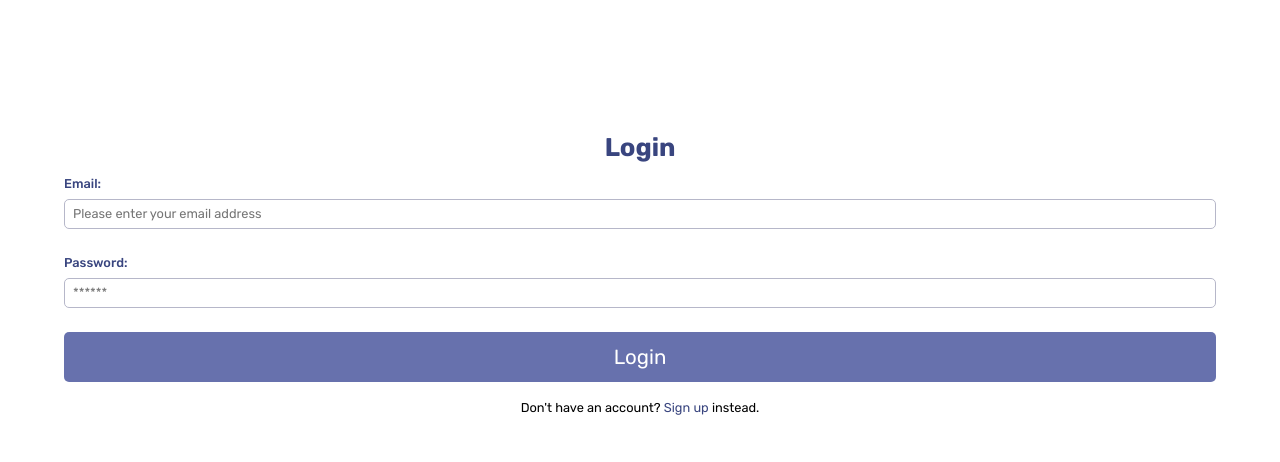
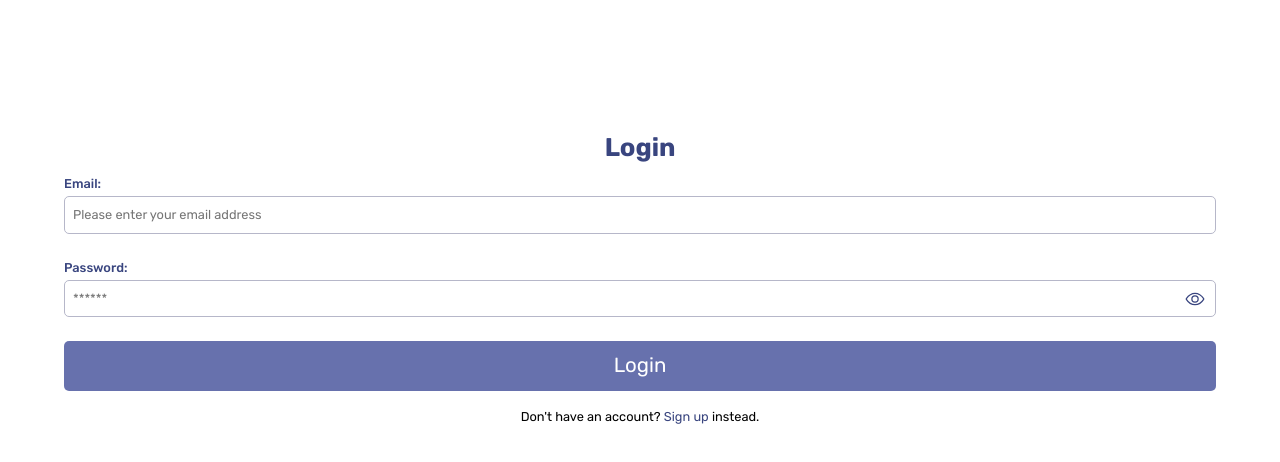
Before and after one commit to dvlapo/tailors-dairy, a React (Create React App) app: page / in a window 1280 px wide. Shown: the top 462 px of the page. Built offline with nearby package versions, Linux system fonts and the light colour scheme; a web font is replaced by a local one.

Commit message:
show password button

```diff
--- a/src/components/Login.js
+++ b/src/components/Login.js
@@ -7,6 +7,7 @@ const Login = ({ setLoginSuccess, setSignUpPage, setLoginPage }) => {
   const [password, setPassword] = useState('');
   const [someError, setSomeError] = useState(false);
   const [loading, setLoading] = useState(false);
+  const [showPassword, setShowPasword] = useState(false);
 
   const login = async (e) => {
     e.preventDefault();
@@ -47,8 +48,9 @@ const Login = ({ setLoginSuccess, setSignUpPage, setLoginPage }) => {
         />
 
         <label>Password:</label>
+        <div className="input">
           <input
-          type="password"
+            type={showPassword ? 'text' : 'password'}
             value={password}
             placeholder="******"
             onChange={(e) => {
@@ -57,6 +59,19 @@ const Login = ({ setLoginSuccess, setSignUpPage, setLoginPage }) => {
               setLoading(false);
             }}
           />
+          {showPassword ? (
+            <ion-icon
+              name="eye-off-outline"
+              onClick={() => setShowPasword(false)}
+            ></ion-icon>
+          ) : (
+            <ion-icon
+              name="eye-outline"
+              onClick={() => setShowPasword(true)}
+            ></ion-icon>
+          )}
+        </div>
+
         {someError && <p className="error">Invalid email or password</p>}
 
         {loading && !someError && (
--- a/src/components/styles/FormStyled.js
+++ b/src/components/styles/FormStyled.js
@@ -28,7 +28,7 @@ const FormStyled = styled.div`
   input {
     width: 100%;
     margin-bottom: 1rem;
-    padding: 0.3rem 0.5rem;
+    padding: 0.5rem;
     border: 1px solid var(--lightColor);
     border-radius: 5px;
     font-size: clamp(0.8rem, 1vw, 2.5rem);
@@ -37,6 +37,15 @@ const FormStyled = styled.div`
     &:focus {
       border: 2px solid var(--darkColorTrans);
       outline: none;
+    }
+  }
+  .input {
+    position: relative;
+    ion-icon {
+      position: absolute;
+      right: 0.7rem;
+      top: 0.6rem;
+      color: var(--darkColor);
     }
   }
 
```
Lines whose indentation alone changed are shown as unchanged.
